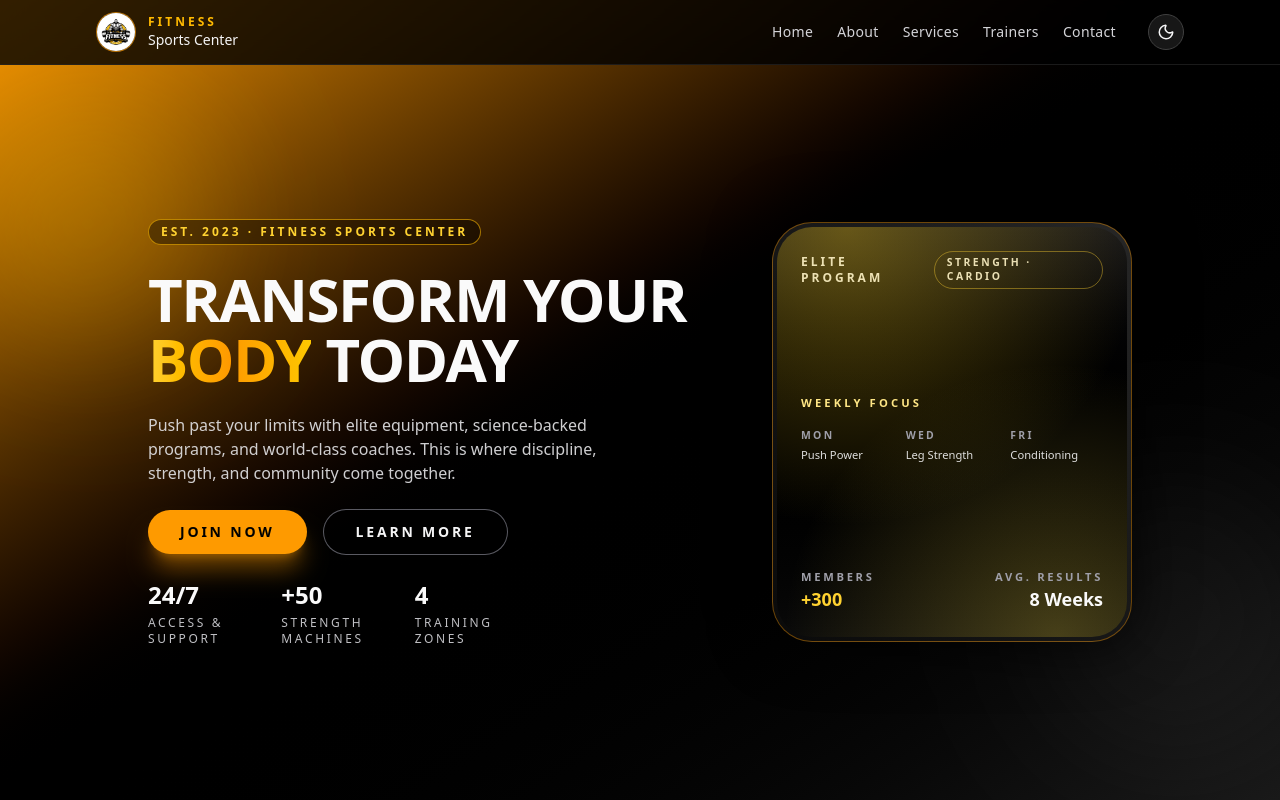
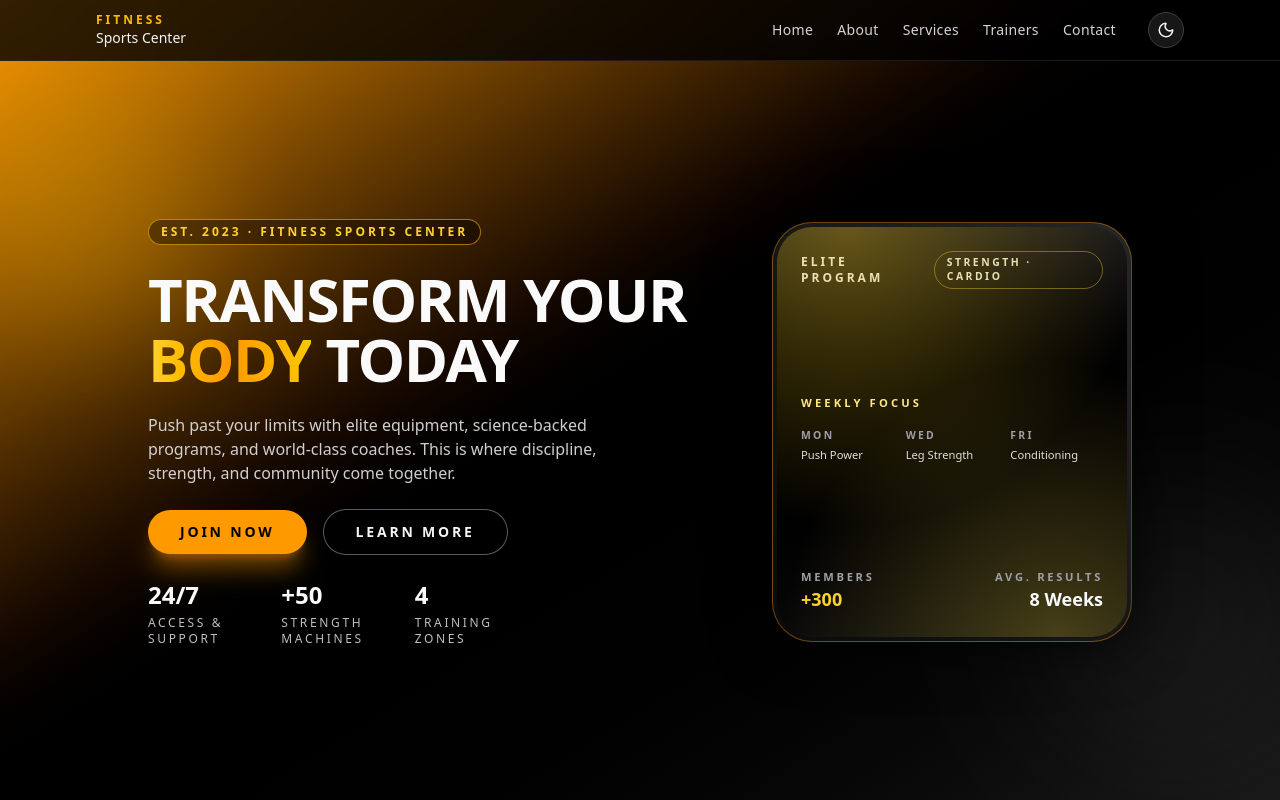
Before and after one commit to jerronjunior/fitness_gym, a Next.js app: page / in a window 1280 px wide. Shown: the top 800 px of the page. Built offline with nearby package versions, Linux system fonts and the light colour scheme.

Commit message:
Remove unused Image import and logo from Navbar component

```diff
--- a/src/components/Navbar.tsx
+++ b/src/components/Navbar.tsx
@@ -1,7 +1,6 @@
 import { useEffect, useState } from "react";
 import Link from "next/link";
 import { Menu, Moon, Sun, X } from "lucide-react";
-import Image from "next/image";
 
 const sections = [
   { id: "home", label: "Home" },
@@ -52,15 +51,6 @@ export function Navbar() {
     <header className="fixed inset-x-0 top-0 z-40 border-b border-neutral-800/70 bg-black/80 backdrop-blur-md dark:border-neutral-700/70">
       <nav className="mx-auto flex max-w-6xl items-center justify-between px-4 py-3 sm:px-6 lg:px-8">
         <div className="flex items-center gap-3">
-          <div className="relative h-10 w-10 overflow-hidden rounded-full border border-amber-500/70 bg-neutral-900">
-            <Image
-              src="/assets/gym-logo.jpg"
-              alt="Gym logo"
-              fill
-              sizes="40px"
-              className="object-contain"
-            />
-          </div>
           <div className="leading-tight">
             <p className="text-xs font-semibold uppercase tracking-[0.25em] text-amber-400">
               Fitness
```
